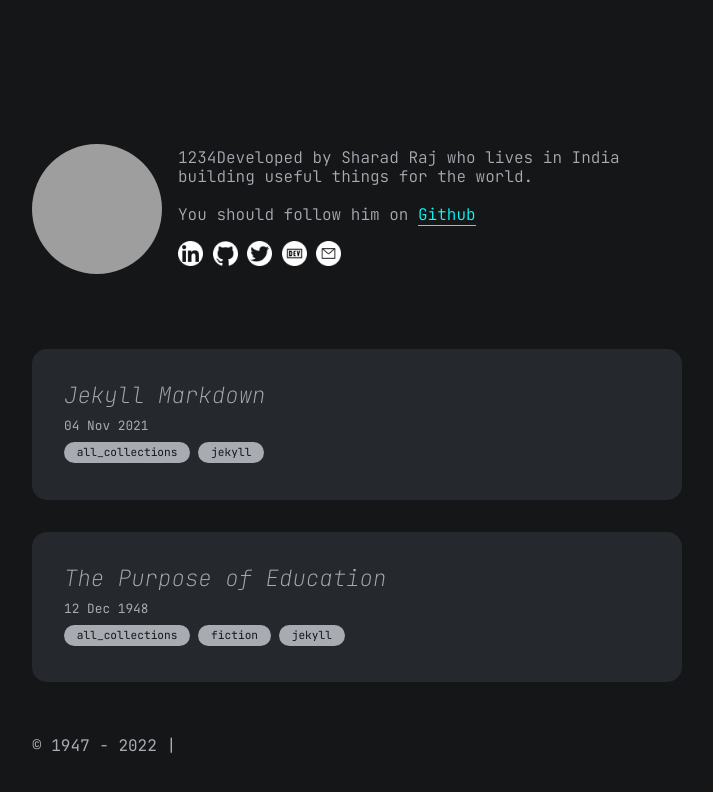
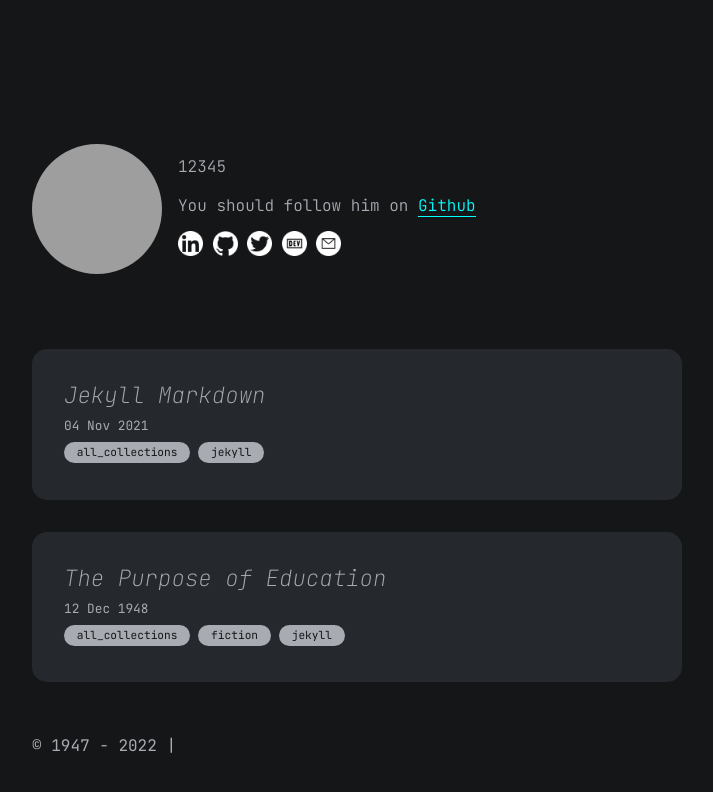
Before and after one commit to kwon0koang/kwon0koang.github.io, a Jekyll site: the page built from index.md, in a window 1280 px wide. Shown: the top 792 px of the page, without its empty margins (283-996 px from the left). Built offline with Jekyll 4.4.1, drawn with Linux system fonts in a browser that asks for light colours; grey boxes are pictures that could not be loaded.

Commit message:
테스트 커밋

```diff
--- a/_data/author.yml
+++ b/_data/author.yml
@@ -2,7 +2,7 @@ name: Sharad Raj
 dp: https://avatars2.githubusercontent.com/u/36638057?s=460&u=0cbe4fd6b5a3655d91b3eb86db834d0829a0c086&v=4
 description: "
   <p>
-    1234Developed by Sharad Raj who lives in India building useful things for the world.
+    12345
   </p>
   <br/>
   <p>
```
Also changed, not shown: 2 other files.
